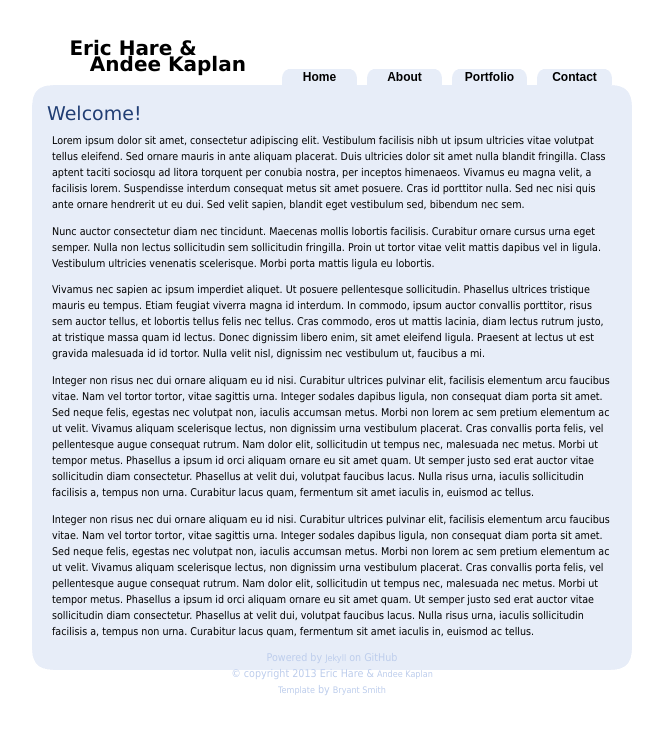
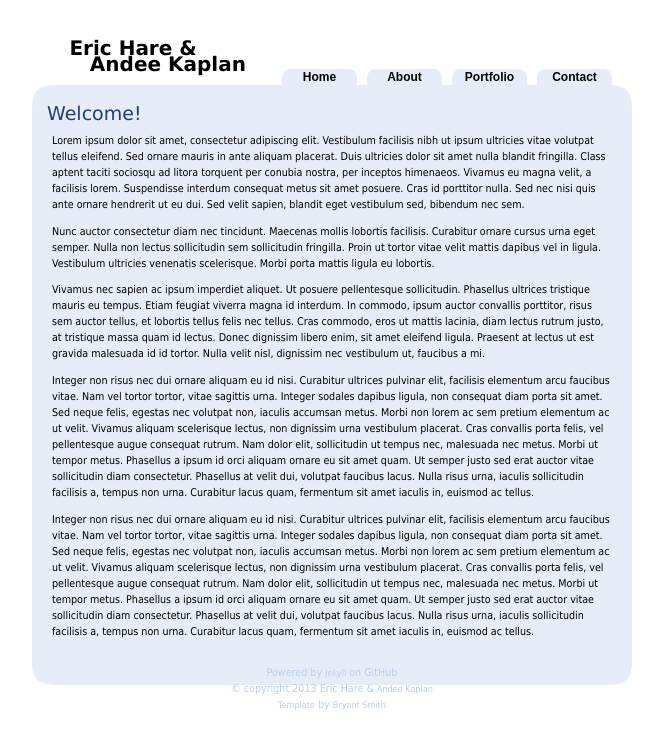
Before and after one commit to erichare/harekaplan.github.com, a Jekyll site: the page built from index.html, in a window 1280 px wide. Shown: the top 750 px of the page, without its empty margins (303-966 px from the left). Built offline with Jekyll 4.4.1, drawn with Linux system fonts in a browser that asks for light colours; Markdown is read by kramdown in place of the engine named in the settings.

Commit message:
height/margin

```diff
--- a/css/BlueBliss/bluebliss.css
+++ b/css/BlueBliss/bluebliss.css
@@ -127,7 +127,6 @@ background-repeat:no-repeat;
 
 #footer
 {
-height:120px;
 width:600px;
 background-color:#FFFFFF;
 background-image:url(footer.gif);
@@ -135,6 +134,7 @@ background-repeat:no-repeat;
 text-align:center;
 padding-right:10px;
 color:#BDCDEC;
+margin-top:25px;
 }
 #footer a
 {
```
